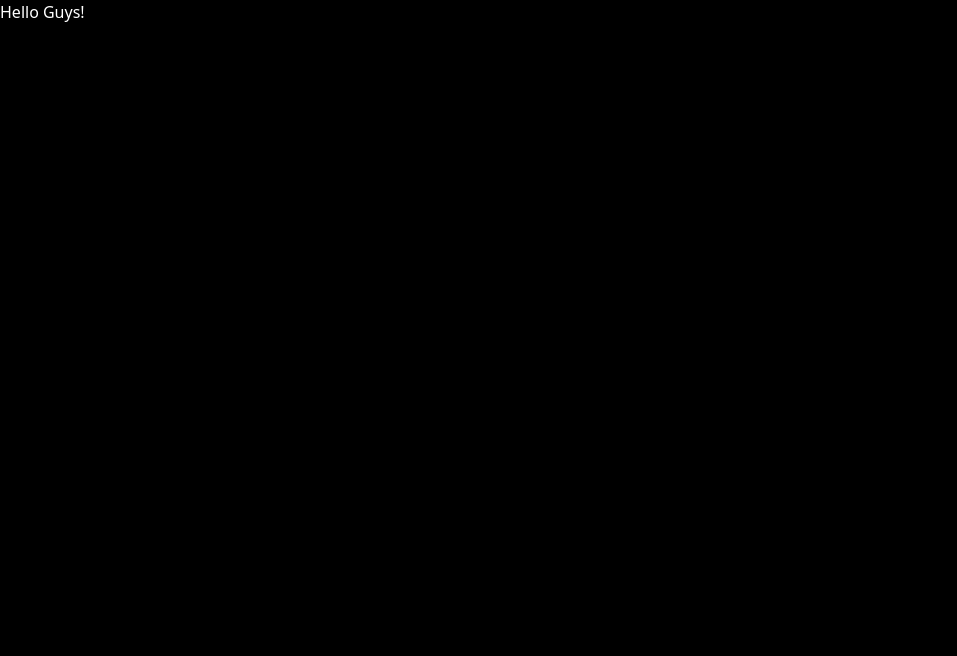
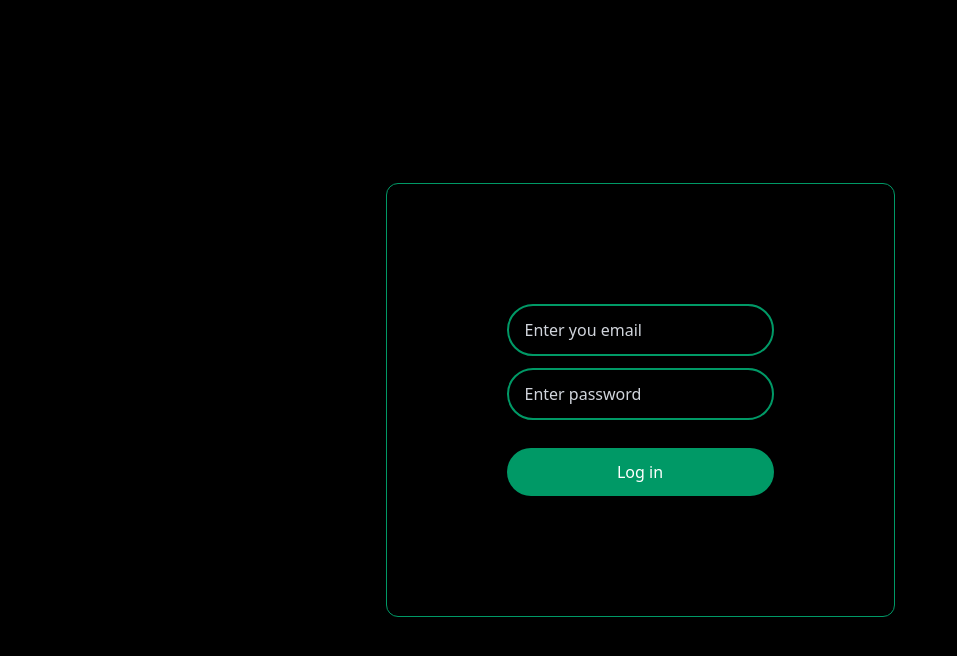
Before and after one commit to jeevanchavan/employee-management-system, a React (Vite) app: page / in a window 1280 px wide. Shown: the top 656 px of the page, without its empty margins (0-957 px from the left). Built offline with nearby package versions, Linux system fonts and the light colour scheme.

Commit message:
log in page done creating form with two inputs email and pass, applying two way binding and form handling using use state

```diff
--- a/src/App.jsx
+++ b/src/App.jsx
@@ -1,10 +1,11 @@
 import React from 'react'
+import Login from './components/Auth/Login'
 
 const App = () => {
   return (
-    <div className='bg-black text-white h-screen w-screen'>
-      <h1>Hello Guys!</h1>
-    </div>
+    <>
+      <Login />
+    </>
   )
 }
 
--- a/src/components/Auth/Login.jsx
+++ b/src/components/Auth/Login.jsx
@@ -0,0 +1,52 @@
+import React, { useState } from 'react'
+
+const Login = () => {
+
+  const [email, setEmail] = useState('')
+  const [password, setPassword] = useState('')
+
+  const submitHandler = (e)=>{
+    e.preventDefault();
+    console.log("email is",email);
+    console.log("pass is",password);
+
+    setEmail('')
+    setPassword('')
+  }
+
+  return (
+    <div className='flex h-screen w-screen items-center justify-center'>
+        <div className='border rounded-xl border-emerald-600 p-30 '>
+            <form onSubmit={(e)=>{
+              submitHandler(e)
+            }} className='flex flex-col items-ceneter justify-center'>
+
+                <input className=' font-medium rounded-full outline-none border-2 border-emerald-600 placeholder:text-gray-300 px-4 py-3'
+                value={email}
+                onChange={(e)=>{
+                  setEmail(e.target.value)
+                }}
+                 type="email"
+                 placeholder='Enter you email'
+                />
+
+                <input className=' font-medium rounded-full outline-none border-2 border-emerald-600 mt-3 placeholder:text-gray-300 px-4 py-3'
+                value={password}
+                onChange={(e)=>{
+                  setPassword(e.target.value)
+                }}
+                type="password"
+                placeholder='Enter password'
+                />
+
+                <button className=' font-medium rounded-full outline-none bg-emerald-600 mt-7 px-4 py-3 cursor-pointer active:scale-95'
+                >Log in
+                </button>
+
+            </form>
+        </div>
+    </div>
+  )
+}
+
+export default Login
--- a/src/index.css
+++ b/src/index.css
@@ -1 +1,9 @@
 @import "tailwindcss";
+
+*{
+  color: #fff;
+}
+
+body{
+  background-color: black;
+}
```
